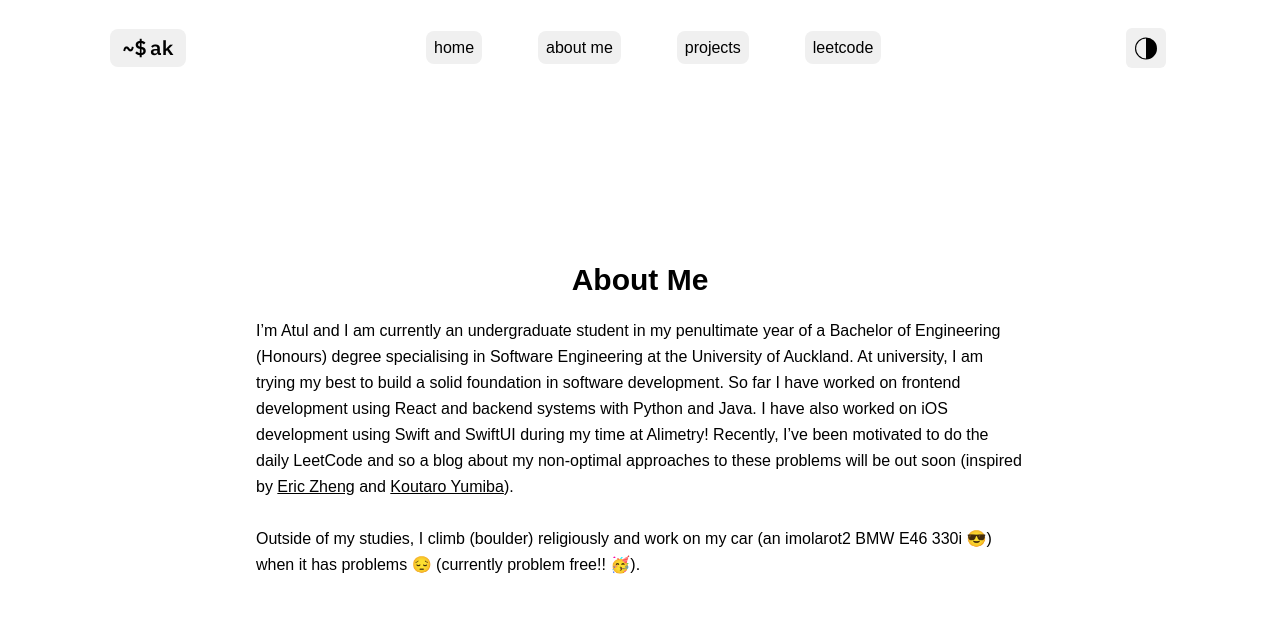
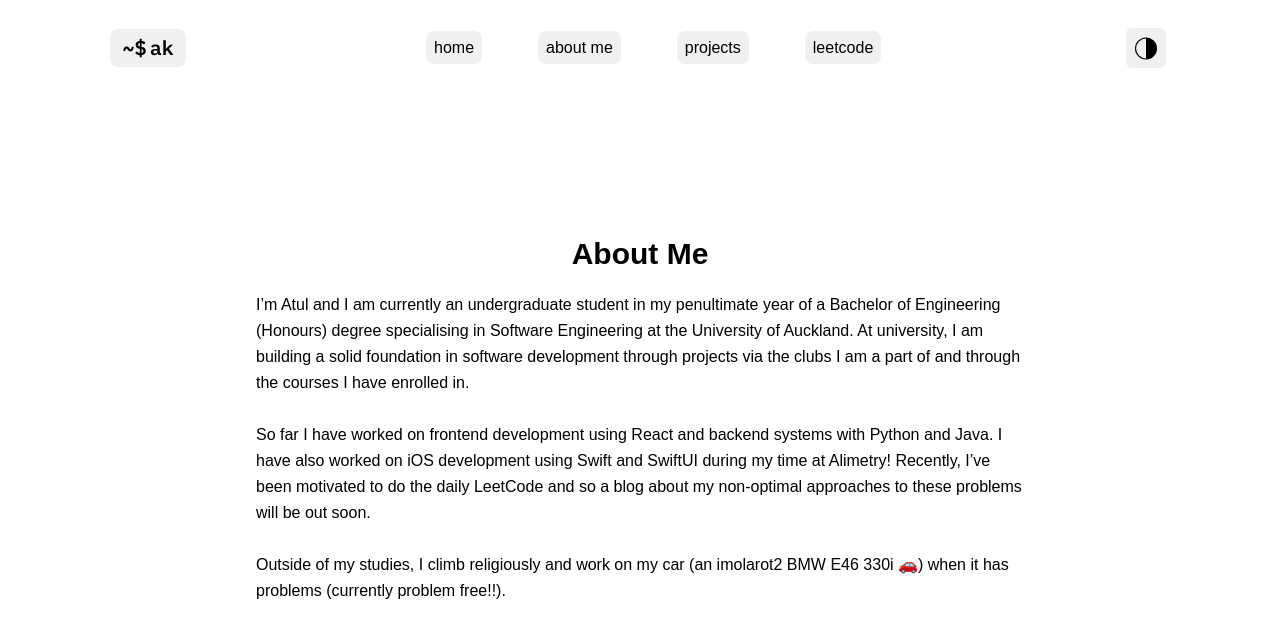
Before and after one commit to itsatulbox/personal-website, a Next.js app: page /about in a window 1280 px wide. Shown: the top 638 px of the page. Built offline with nearby package versions, Linux system fonts and the light colour scheme; a web font is replaced by a local one.

Commit message:
fix: about me page content

```diff
--- a/src/app/about/page.tsx
+++ b/src/app/about/page.tsx
@@ -8,35 +8,20 @@ export default function About() {
         I’m Atul and I am currently an undergraduate student in my penultimate
         year of a Bachelor of Engineering (Honours) degree specialising in
         Software Engineering at the University of Auckland. At university, I am
-        trying my best to build a solid foundation in software development. So
-        far I have worked on frontend development using React and backend
+        building a solid foundation in software development through projects via
+        the clubs I am a part of and through the courses I have enrolled in.
+        <br />
+        <br />
+        So far I have worked on frontend development using React and backend
         systems with Python and Java. I have also worked on iOS development
         using Swift and SwiftUI during my time at Alimetry! Recently, I’ve been
         motivated to do the daily LeetCode and so a blog about my non-optimal
-        approaches to these problems will be out soon (inspired by&nbsp;
-        <a
-          href="https://ericzheng.nz/"
-          target="_blank"
-          rel="noopener noreferrer"
-          className="underline"
-        >
-          Eric Zheng
-        </a>
-        &nbsp;and&nbsp;
-        <a
-          href="https://koutaroyumiba.com/"
-          target="_blank"
-          rel="noopener noreferrer"
-          className="underline"
-        >
-          Koutaro Yumiba
-        </a>
-        ).
+        approaches to these problems will be out soon.
         <br />
         <br />
-        Outside of my studies, I climb (boulder) religiously and work on my car
-        (an imolarot2 BMW E46 330i 😎) when it has problems 😔 (currently
-        problem free!! 🥳).
+        Outside of my studies, I climb religiously and work on my car (an
+        imolarot2 BMW E46 330i 🚗) when it has problems (currently problem
+        free!!).
       </p>
     </div>
   );
```
